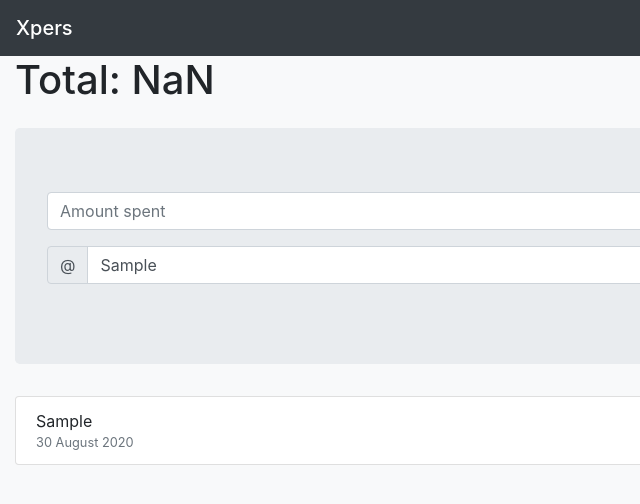
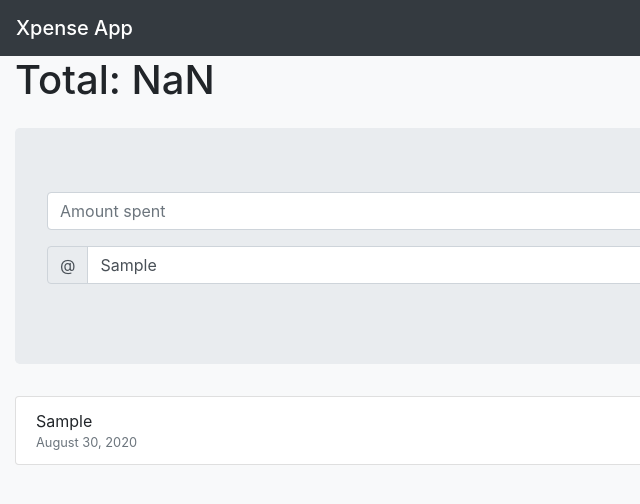
Before and after one commit to Oathbreaker20/ExpenseApp, a plain HTML site: page index.html in a window 1280 px wide. Both pictures are taken after typing "Sample" into the empty fields and a click on the button "Add". Shown: the full height of the page, 0-640 px from the left. Drawn offline with nearby package versions, Linux system fonts and the light colour scheme.

Commit message:
Update: Date

```diff
--- a/index.html
+++ b/index.html
@@ -14,7 +14,7 @@
 </head>
 <body>
     <nav class="navbar navbar-dark bg-dark">
-        <span class="navbar-brand mb-0 h1">Xpers</span>
+        <span class="navbar-brand mb-0 h1">Xpense App</span>
     </nav>
     <div class="container-fluid bg-light" style="min-height: 100vh">
         <h1 id="headingTotal"></h1>
@@ -97,6 +97,7 @@
             //add it to the object
             expenseItem.desc = textDesc;
             expenseItem.amount = expense;
+            expenseItem.moment = new Date();
             allExpenses.push(expenseItem);
 
             //add it to totalExpense
@@ -118,13 +119,18 @@
         //Event Listener
         element.addEventListener("click", addExpenseToTotal, false);
 
+        //Controller Functions
+        function getDateString(moment){
+            return moment.toLocaleDateString('en-US',{year:'numeric', month:'long', day: 'numeric'})
+        }
+
         //View Layer
-        function createListItem({desc, amount}){
+        function createListItem({desc, amount, moment}){
             return `
                 <li class="list-group-item d-flex justify-content-between">
                     <div class="d-flex flex-column">
                         ${desc}
-                        <small class="text-muted">30 August 2020</small>
+                        <small class="text-muted">${getDateString(moment)}</small>
                     </div>
                     <div>
                         <span class="px-5">
@@ -138,6 +144,8 @@
                 `;
         }
 
+
+
     </script>
 </body>
 </html>
```
